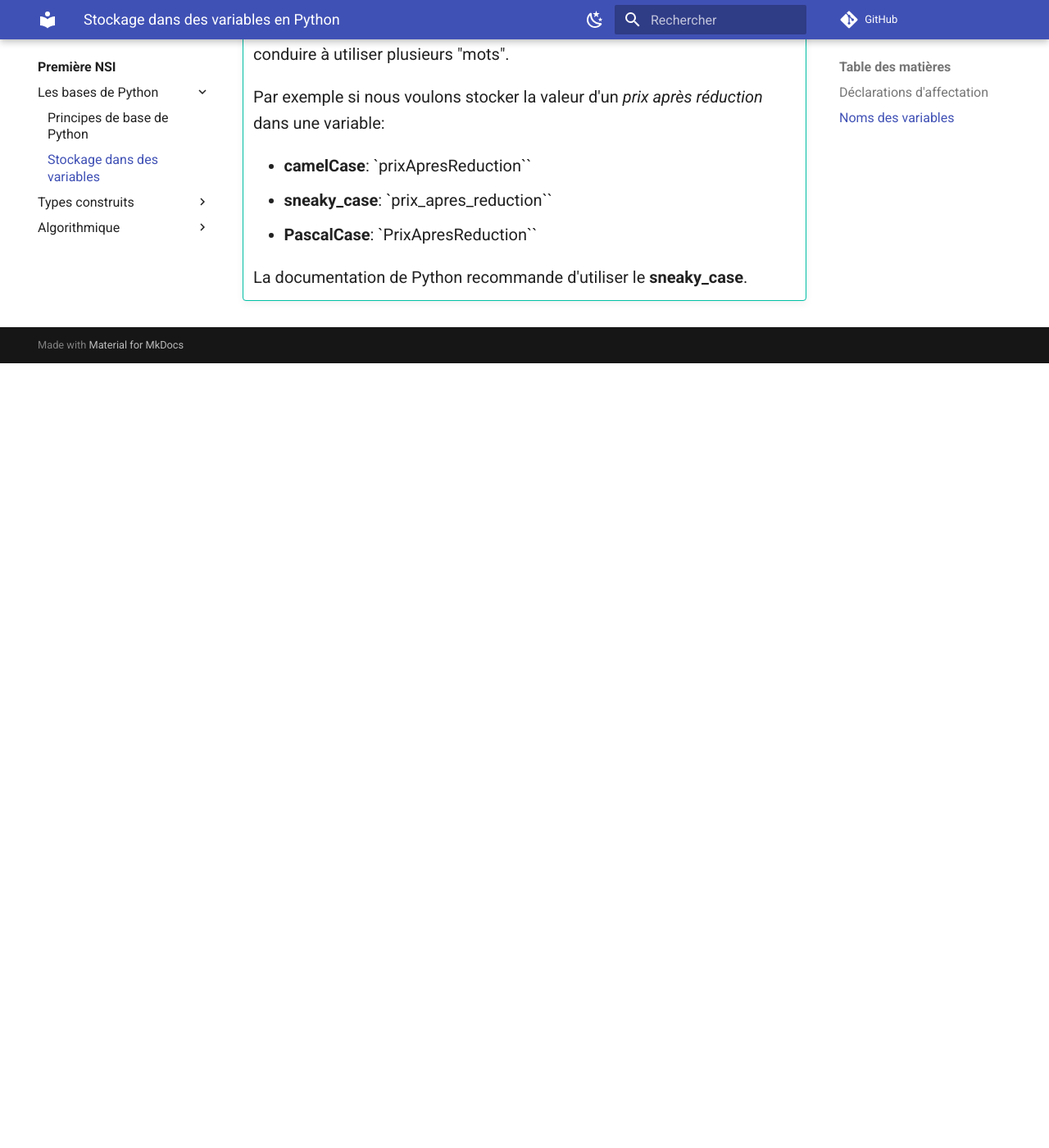
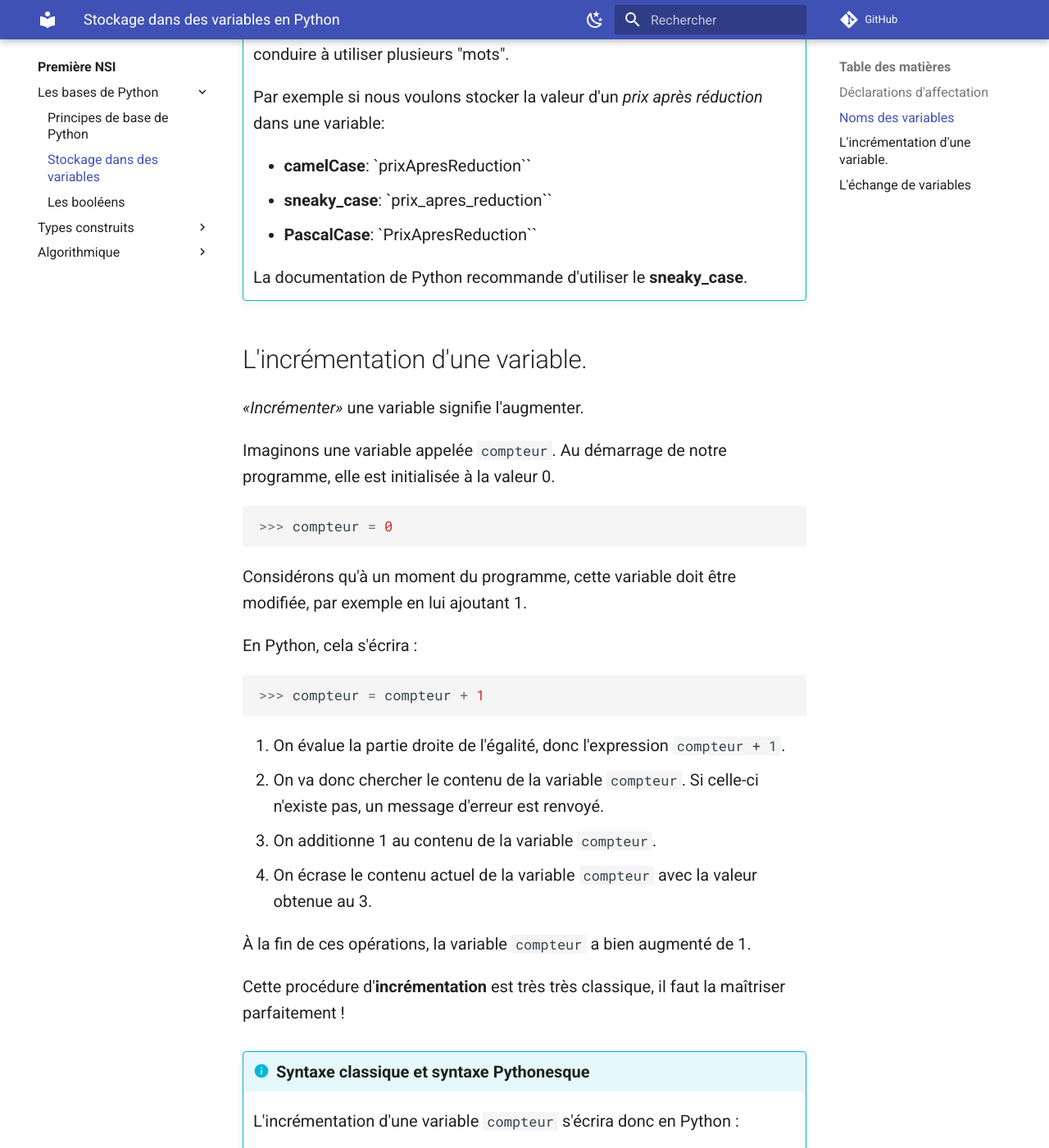
Before and after one commit to infocornouaille/nsi-cornouaille, an MkDocs documentation site: the page built from docs/premiere/bases_de_python/variables.md, in a window 1280 px wide and 1400 px high, scrolled down 2951 px. Shown: the whole window at 82% size. Built offline with MkDocs 1.6.1 and Material for MkDocs 9.7.7, drawn with Linux system fonts in a browser that asks for light colours; comment, search, counter and statistics services are not loaded; before the commit the page ends 3394 px from its top, so only the background shows below that; some of the changed text lies outside the part shown.

Commit message:
prettier

````diff
--- a/docs/premiere/bases_de_python/variables.md
+++ b/docs/premiere/bases_de_python/variables.md
@@ -101,3 +101,132 @@
     - **PascalCase**: `PrixApresReduction``
 
     La documentation de Python recommande d'utiliser le **sneaky_case**.
+
+## L'incrémentation d'une variable.
+
+_«Incrémenter»_ une variable signifie l'augmenter.
+
+Imaginons une variable appelée `compteur`. Au démarrage de notre programme, elle est initialisée à la valeur 0.
+
+```python
+>>> compteur = 0
+```
+
+Considérons qu'à un moment du programme, cette variable doit être modifiée, par exemple en lui ajoutant 1.
+
+En Python, cela s'écrira :
+
+```python
+>>> compteur = compteur + 1
+```
+
+1. On évalue la partie droite de l'égalité, donc l'expression `compteur + 1`.
+2. On va donc chercher le contenu de la variable `compteur`. Si celle-ci n'existe pas, un message d'erreur est renvoyé.
+3. On additionne 1 au contenu de la variable `compteur`.
+4. On écrase le contenu actuel de la variable `compteur` avec la valeur obtenue au 3.
+
+À la fin de ces opérations, la variable `compteur` a bien augmenté de 1.
+
+Cette procédure d'**incrémentation** est très très classique, il faut la maîtriser parfaitement !
+
+!!! info "Syntaxe classique et syntaxe Pythonesque"
+
+    L'incrémentation d'une variable `compteur` s'écrira donc en Python :
+
+    `>>> compteur = compteur + 1 `
+
+    Mais il existe aussi une syntaxe particulière, un peu plus courte :
+
+    ```python
+    >>> compteur += 1
+    ```
+    C'est bien de connaître cette syntaxe, mais son utilisation n'est en rien obligatoire et peut avoir un effet néfaste, celui d'oublier réellement ce qu'il se passe derrière.
+
+!!! example "Exemples divers"
+
+    ```python
+    >>> nombre = 2
+    >>> nombre += 3
+    >>> nombre
+    5
+    ```
+
+    ```python
+    >>> nombre = 2
+    >>> nombre *= 5
+    >>> nombre
+    10
+    ```
+
+    ```python
+    >>> nombre = 10
+    >>> nombre -= 3
+    >>> nombre
+    7
+    ```
+
+## L'échange de variables
+
+Après l'incrémentation, une autre technique de base reviendra fréquemment dans nos codes : **l'échange de variables**.
+
+Imaginons les variables suivantes :
+
+```python
+>>> a = 3
+>>> b = 5
+```
+
+Le but est d'échanger les valeurs de `a` et de `b`.
+
+▸ **Méthode naïve**
+
+```python
+>>> a = b
+>>> b = a
+```
+
+Que valent `a` et `b` maintenant ?
+
+Malheureusement :
+
+```python
+>>> a
+5
+>>> b
+5
+>
+```
+
+La variable `a` a été écrasée dès qu'on lui a donné la valeur de la variable `b`.
+
+Comment la préserver ?
+
+Nous allons utiliser une variable **temporaire** (on parle aussi de variable **tampon**) pour conserver la mémoire de la valeur de `a` (par exemple) avant que celle-ci ne se fasse écraser :
+
+```python
+>>> a = 3
+>>> b = 5
+>>> temp = a
+>>> a = b
+>>> b = temp
+```
+
+Vous pouvez vérifier maintenant que les valeurs de `a` et de `b` ont bien été échangées.
+
+!!! info "Syntaxe classique et syntaxe Pythonesque"
+
+    L'échange de deux variables `a` et de `b` s'écrit donc :
+
+    ```python
+    >>> temp = a
+    >>> a = b
+    >>> b = temp `
+    ```
+
+    Mais il existe aussi une syntaxe particulière à Python, bien plus courte :
+
+    ```python
+    >>> a, b = b, a
+    ```
+
+    Cette syntaxe nous dispense de créer nous-même une troisième variable. Mais pas de miracle : en interne, Python crée lui-même cette variable temporaire. La simultanéité n'existe pas en informatique.
--- a/mkdocs.yml
+++ b/mkdocs.yml
@@ -110,6 +110,7 @@
     - Les bases de Python:
       - Principes de base de Python: premiere/bases_de_python/principes.md
       - Stockage dans des variables: premiere/bases_de_python/variables.md
+      - Les booléens: premiere/bases_de_python/booleens.md
     - Types construits:
       - Les listes: premiere/types_construits/listes.md
       - Les tuple: premiere/types_construits/tuple.md
````
Also changed, not shown: docs/premiere/bases_de_python/booleens.md (added, +183 -0 lines), docs/premiere/bases_de_python/principes.md (+3 -1 lines).
